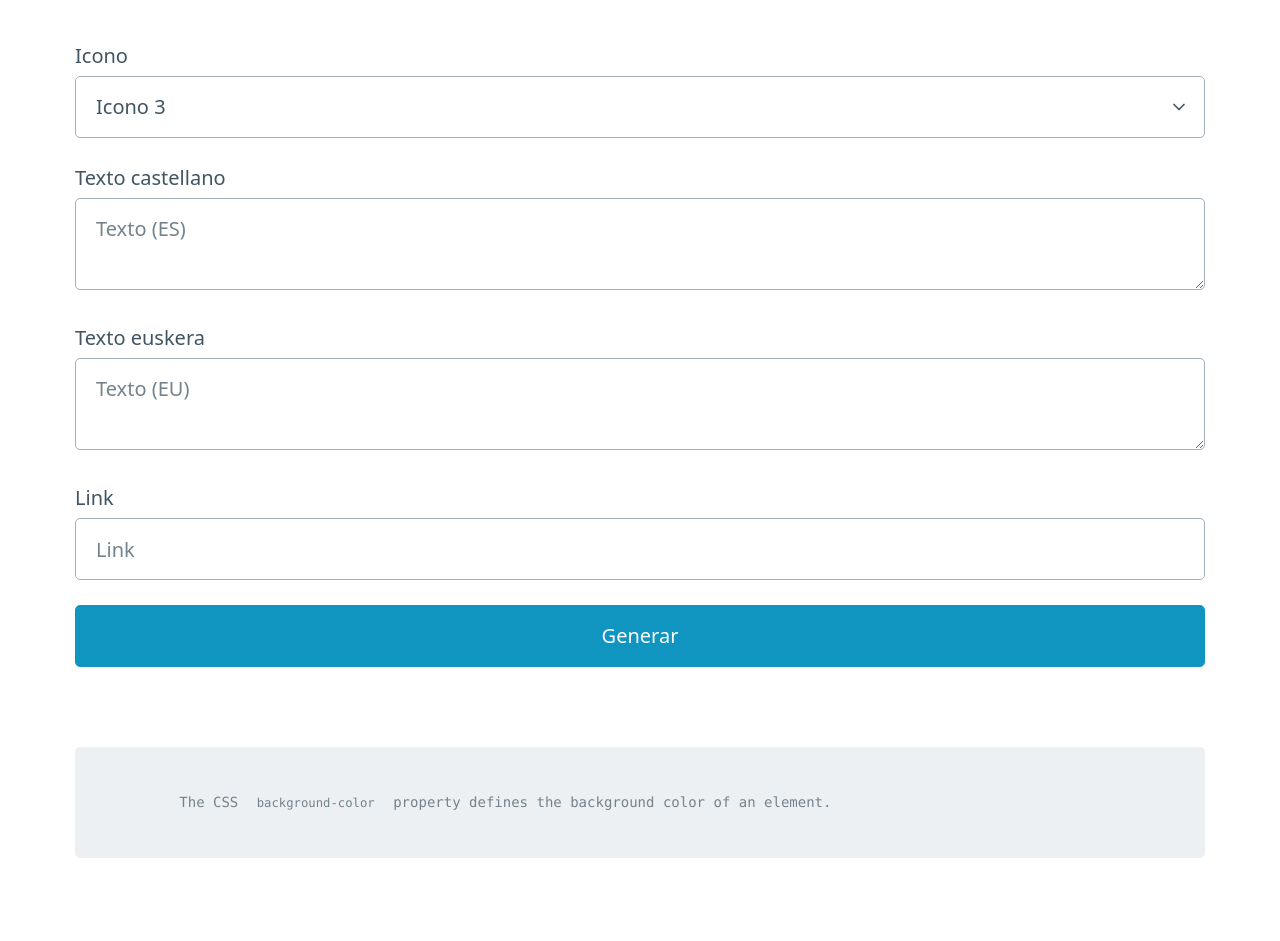
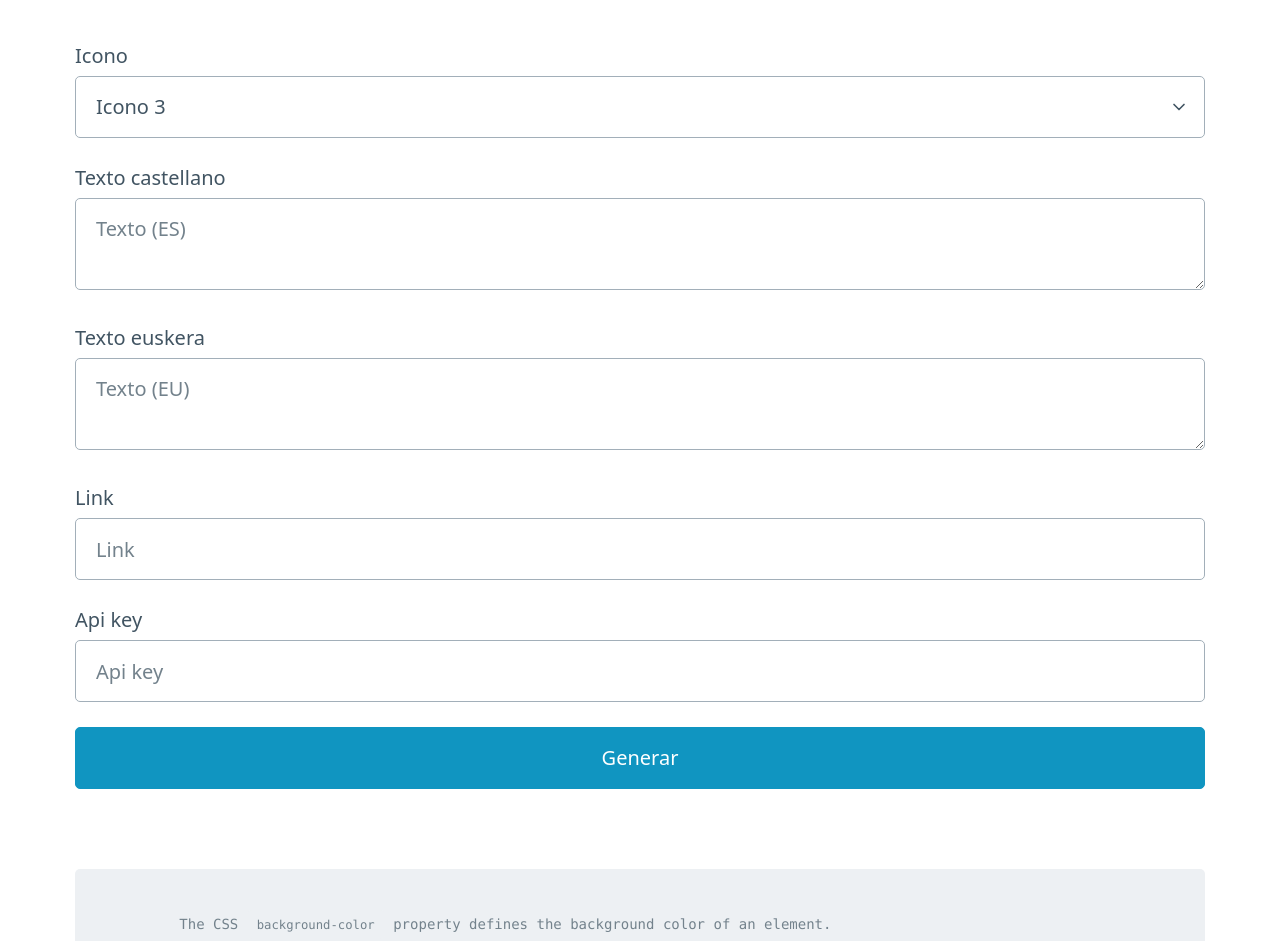
Before and after one commit to menrodriguez-cc/synergy-news-generator, a website built with webpack: page src/index.html in a window 1280 px wide. Shown: the part 159-1100 px from the top of the page. Built offline with nearby package versions, Linux system fonts and the light colour scheme.

Commit message:
change page title , add api key field

```diff
--- a/src/index.html
+++ b/src/index.html
@@ -2,7 +2,7 @@
 <html lang="es">
   <head>
     <meta charset="UTF-8" />
-    <title>Webpack Boilerplate Starter Template</title>
+    <title>Synergy news HTML generator</title>
     <meta name="description" content="Synergy news html generator" />
     <meta name="viewport" content="width=device-width, initial-scale=1" />
     <meta name="author" content="menrodriguez-cc" />
@@ -52,6 +52,17 @@
             />
           </label>
 
+          <label for="api-key">
+            Api key
+            <input
+              type="text"
+              id="api-key"
+              name="api-key"
+              placeholder="Api key"
+              required
+            />
+          </label>
+
           <!-- Button -->
           <button type="submit">Generar</button>
         </form>
```
